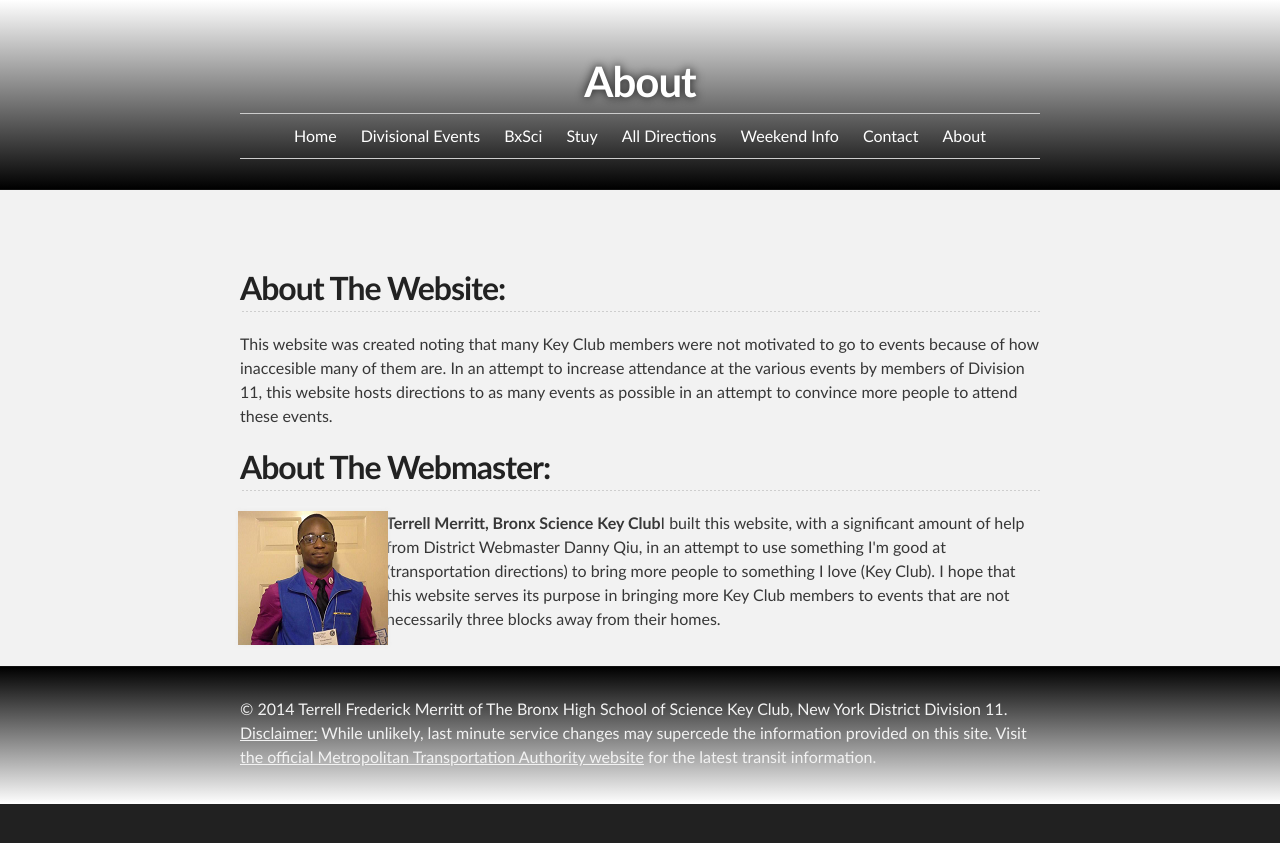
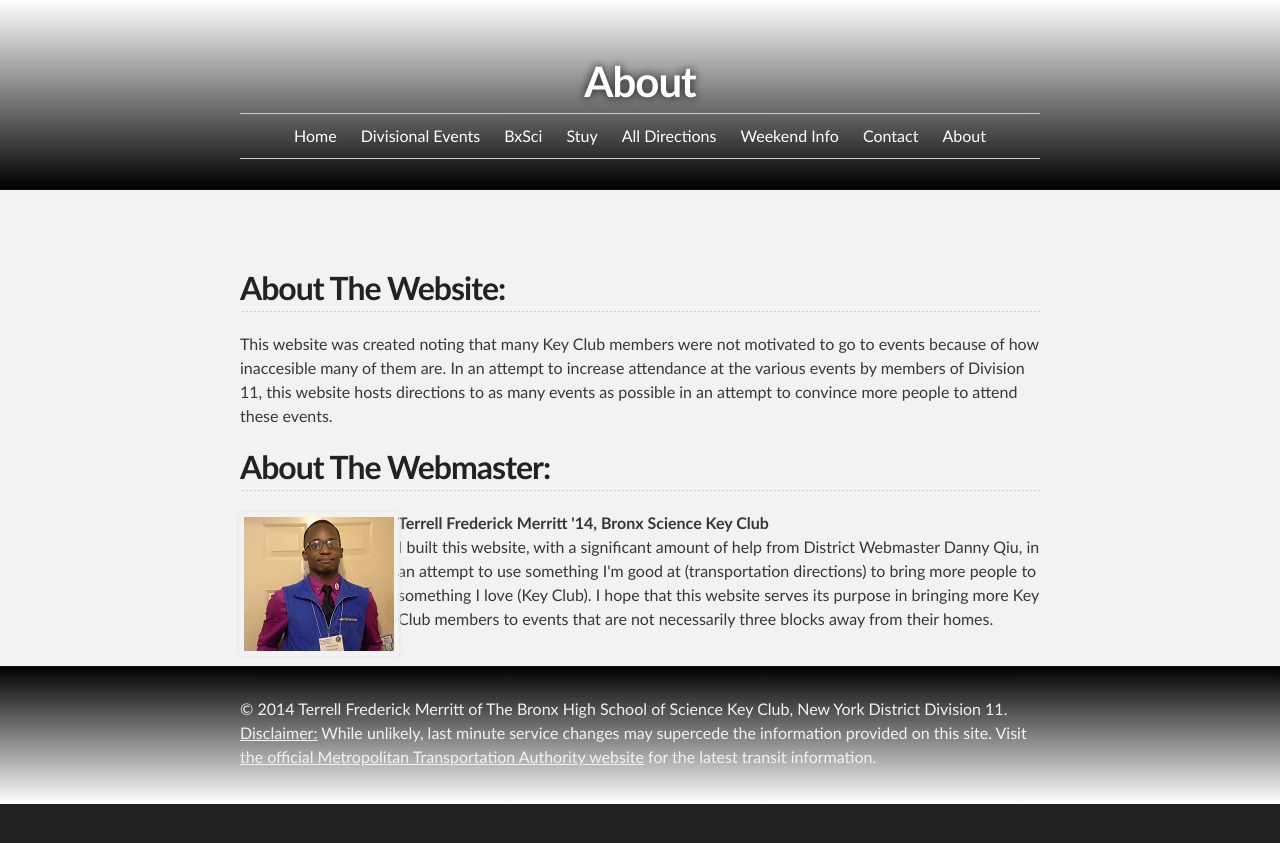
Before and after one commit to d11directions/d11directions.github.io, a Jekyll site: the page built from about/index.html, in a window 1280 px wide. Shown: the top 843 px of the page. Built offline with Jekyll 4.4.1, drawn with Linux system fonts in a browser that asks for light colours.

Commit message:
Update About

```diff
--- a/about/index.html
+++ b/about/index.html
@@ -8,6 +8,7 @@ published: true
   <h2>About The Website:</h2>
   <p>This website was created noting that many Key Club members were not motivated to go to events because of how inaccesible many of them are. In an attempt to increase attendance at the various events by members of Division 11, this website hosts directions to as many events as possible in an attempt to convince more people to attend these events.</p>
   <h2>About The Webmaster:</h2>
-  <p><img class="leftimage" src="/resources/terrellmerritt.png"><strong>Terrell Merritt, Bronx Science Key Club</strong>I built this website, with a significant amount of help from District Webmaster Danny Qiu, in an attempt to use something I'm good at (transportation directions) to bring more people to something I love (Key Club). I hope that this website serves its purpose in bringing more Key Club members to events that are not necessarily three blocks away from their homes.</p>
+  <img class="leftimage" src="/resources/terrellmerritt.png">
+  <p><strong>Terrell Frederick Merritt '14, Bronx Science Key Club</strong><br>I built this website, with a significant amount of help from District Webmaster Danny Qiu, in an attempt to use something I'm good at (transportation directions) to bring more people to something I love (Key Club). I hope that this website serves its purpose in bringing more Key Club members to events that are not necessarily three blocks away from their homes.</p>
   </section>
  </div>
```
